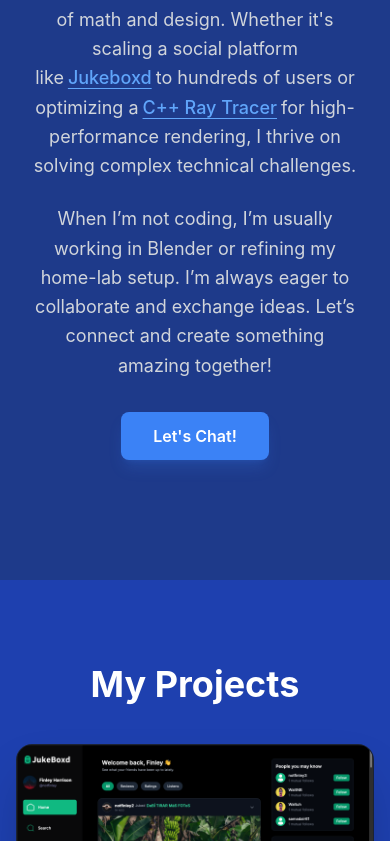
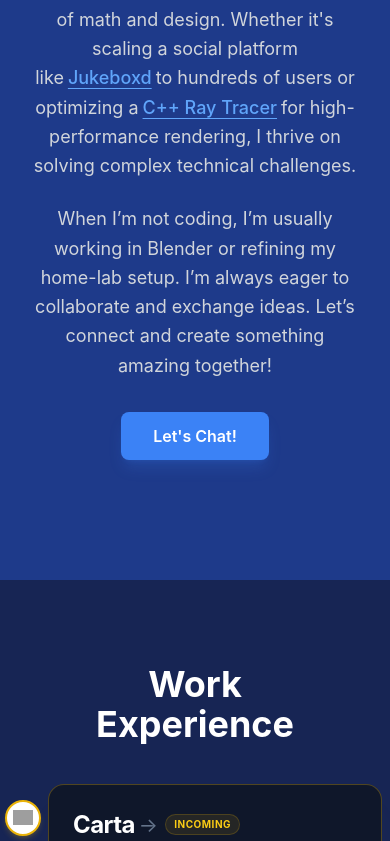
Before and after one commit to not-finley/Portfolio, a React (Vite) app: page / in a window 390 px wide. Shown: the part 1159-2000 px from the top of the page. Built offline with nearby package versions, Linux system fonts and the light colour scheme; grey boxes are pictures that could not be loaded.

Commit message:
Added photos and updated past experience

```diff
--- a/src/App.tsx
+++ b/src/App.tsx
@@ -36,8 +36,8 @@ const MainPortfolio = () => {
     <>
       <Home />
       <About />
+      <PastExperience />
       <Projects />
-      <PastExperience />
       <Contact />
     </>
   );
--- a/src/components/Navbar.tsx
+++ b/src/components/Navbar.tsx
@@ -26,8 +26,8 @@ const Navbar = () => {
     const navLinks = [
         { name: 'Home', to: 'home', isRoute: false },
         { name: 'About', to: 'about', isRoute: false },
+        { name: 'Experience', to: 'experience', isRoute: false },
         { name: 'Projects', to: 'projects', isRoute: false },
-        { name: 'Experience', to: 'experience', isRoute: false },
         { name: 'Gallery', to: '/gallery', isRoute: true },
         { name: 'Contact', to: 'contact', isRoute: false },
     ];
--- a/src/pages/Gallery.tsx
+++ b/src/pages/Gallery.tsx
@@ -22,6 +22,10 @@ const Gallery = () => {
     {id: 8, img: "https://immich.finleyharrison.ca/api/assets/adaeca7f-2bb6-48da-91f0-772b176d0726/thumbnail?key=tcSYboOAYk6bgkp6zyGfuBkH0IYEb80Bw215EO58ucH4kIgsQU_0diZGM6Q9WskO2Tk&size=preview&c=2OcRBYKPZYdWdYgyl3mohnT1%2Fnj9&edited=true", alt: "Photo of a Go train", title: "Conductor's View", category: "photography" },
     {id: 9, img: "https://immich.finleyharrison.ca/api/assets/f751f4a3-8676-46f5-b33b-fe243605dc99/thumbnail?key=tcSYboOAYk6bgkp6zyGfuBkH0IYEb80Bw215EO58ucH4kIgsQU_0diZGM6Q9WskO2Tk&size=preview&c=mvgNDYR1iIeAiIeWiZd3eKqPaQZn&edited=true", alt: "Photo of Pigeons in a park", title: "Pigeon Parade", category: "photography" },
     {id: 10, img: "https://immich.finleyharrison.ca/api/assets/5ba7df7b-2960-4970-8b2c-2f585a19e394/thumbnail?key=tcSYboOAYk6bgkp6zyGfuBkH0IYEb80Bw215EO58ucH4kIgsQU_0diZGM6Q9WskO2Tk&size=preview&c=FwgKBQJqho%2BJSHV4aZl3hpwI%2FBrQ&edited=true", alt: "Photo of the stop button on a streetcar", title: "Streetcar Stop", category: "photography" },
+    {id: 11, img: "https://immich.finleyharrison.ca/api/assets/63e90360-2a4b-4e1e-8952-081311692b7f/thumbnail?key=YQhxRJKAJC7mHncfoV8Hs-OxyYePPXExRhMhcg29ZfDaTlz0zBnwyDThnq-D01HLBoQ&size=preview&c=YxgWDYL1lmiYeHiHh4h3dwtmpZCG&edited=true", alt: "Photo of a cat face close up", title: "Sunlit Cat", category: "photography" },
+    {id: 12, img: "https://immich.finleyharrison.ca/api/assets/15623ee3-95fc-419f-8a2f-7f425bf92810/thumbnail?key=YQhxRJKAJC7mHncfoV8Hs-OxyYePPXExRhMhcg29ZfDaTlz0zBnwyDThnq-D01HLBoQ&size=preview&c=lKkKHQ6OiZd5BqhoaHeZdn%2BX9JZa&edited=true", alt: "Photo of a sitting cat from the back with it's shadow", title: "Super Cat", category: "photography" },
+    {id: 13, img: "https://immich.finleyharrison.ca/api/assets/cc32ca3a-8f74-419b-a0b7-812a1e443e28/thumbnail?key=YQhxRJKAJC7mHncfoV8Hs-OxyYePPXExRhMhcg29ZfDaTlz0zBnwyDThnq-D01HLBoQ&size=preview&c=5AcSDQJWd4%2BIV4l4eHeHZ5tw5wtX&edited=true", alt: "Photo of Kensington Market", title: "Welcome to Kensington", category: "photography" },
+    {id: 14, img: "https://immich.finleyharrison.ca/api/assets/17d0bb16-d0f2-4787-8c5e-71f600c51185/thumbnail?key=YQhxRJKAJC7mHncfoV8Hs-OxyYePPXExRhMhcg29ZfDaTlz0zBnwyDThnq-D01HLBoQ&size=preview&c=pdYFBYAEaGd8h3iEd5d4diJTAHeH&edited=true", alt: "Photo of a plane landing", title: "Landing in Toronto", category: "photography" },
     { id: 1, img: "assets/images/ViClay.png", alt: "3d sculpture of Vi", title: "Vi Clay Sculpt", category: "3d" },
     { id: 2, img: "assets/images/Vi.png", alt: "Painted 3d sculpture of Vi", title: "Vi Textured Render", category: "3d" },
     { id: 3, img: "assets/images/Fractal.jpeg", alt: "3d render of a fractal", title: "Mandelbulb Exploration I", category: "3d" },
--- a/src/pages/PastExperience.tsx
+++ b/src/pages/PastExperience.tsx
@@ -1,108 +1,200 @@
-import { motion, useAnimation, useInView } from "motion/react"
-import { useEffect, useRef } from "react";
+import React from 'react';
+import { motion } from "framer-motion";
+import { useInView } from "react-intersection-observer";
 
-const PastExperience = () => {
-  const ref = useRef(null);
-  const isInView = useInView(ref, { once: true});
-  const mainControls = useAnimation();
+interface ExperienceItem {
+  title: string;
+  company: string;
+  url: string;
+  domain: string;
+  duration: string;
+  description: string;
+  tags: string[];
+  isIncoming?: boolean; // Added flag to style future roles differently
+}
 
-  useEffect(() => {
-    if (isInView) {
-        mainControls.start({
-            opacity: 1, // Corrected from 100 to 1 for standard opacity values
-            x: 0,
-            y: 0,
-            scale: 1
-        })
-    }
-  }, [isInView, mainControls])
-
-  const experiences = [
+const PastExperience: React.FC = () => {
+  const experiences: ExperienceItem[] = [
+    {
+      title: "Software Engineer Intern",
+      company: "Carta",
+      url: "https://carta.com/",
+      domain: "carta.com",
+      duration: "Fall 2026",
+      description: "Incoming Software Engineer Intern for the Fall 2026 co-op term.",
+      tags: ["FinTech", "Backend", "Full Stack"],
+      isIncoming: true
+    },
     {
       title: "Software Engineer Intern",
       company: "Rocscience Inc.",
       url: "https://www.rocscience.com/",
-      duration: "January 2026 - April 2026",
-      // Updated with metrics from Resume [cite: 20, 21, 22]
-      description: "Engineered an ASP.NET Core Audit Dashboard for system-critical log transactions and deployed batch cleanup processes that reduced database size by 30%. Optimized legacy C# methods to achieve 5x speedups in critical code paths."
+      domain: "rocscience.com",
+      duration: "Jan 2026 - Apr 2026",
+      description: "Engineered an ASP.NET Core Audit Dashboard for system-critical log transactions and deployed batch cleanup processes that reduced database size by 30%. Optimized legacy C# methods to achieve 5x speedups in critical code paths.",
+      tags: ["ASP.NET Core", "C#", "SQL Server", "Backend Dev"]
     },
     {
       title: "Software Engineer Intern",
-      company: "BCS Automation ltd.",
+      company: "BCS Automation Ltd.",
       url: "https://bcsautomation.ca/",
+      domain: "bcsautomation.ca",
       duration: "May 2025 - Aug 2025",
-      // Updated with metrics from Resume [cite: 28, 30, 31]
       description: "Architected a real-time data pipeline using Azure EventHub to ingest 2GB/hr of telemetry data and implemented a RAG-based chatbot that reduced info retrieval time by 60%. Cut API response times from 3.2s to 120ms via Redis caching.",
+      tags: ["Azure", "Redis", "Python", "RAG / AI", "EventHub"]
     },
     {
       title: "Service Desk Specialist",
       company: "University of Waterloo IST",
       url: "https://uwaterloo.ca/information-systems-technology/",
+      domain: "uwaterloo.ca",
       duration: "May 2024 - Aug 2024",
-      // Updated with metrics from Resume [cite: 35, 36]
       description: "Spearheaded an AI chatbot that drove a 20% decrease in support requests and engineered automated Windows configuration scripts, saving the team over 3 hours of manual work weekly.",
-      delay: 0.4
+      tags: ["Automation", "Powershell", "ITSM", "Scripting"]
     },
     {
       title: "3D Generalist",
       company: "Nettwerk Music Group",
       url: "https://www.nettwerk.com/",
+      domain: "nettwerk.com",
       duration: "Jan 2021 - Jan 2024",
       description: "Designed and animated high-quality 3D visuals for over 50 songs, leveraging Blender to create immersive music experiences.",
-      delay: 1
+      tags: ["Blender 3D", "Animation", "Creative Direction", "VFX"]
     },
     {
       title: "Lifeguard/Swim Instructor",
       company: "City of Waterloo",
       url: "https://www.waterloo.ca/",
+      domain: "waterloo.ca",
       duration: "Jun 2023 - Sep 2023",
       description: "Ensured public safety through vigilant lifeguarding and emergency response, while delivering personalized swim instruction to students of all ages and skill levels.",
-      delay: 1.6
+      tags: ["First Aid / CPR", "Leadership", "Crisis Management"]
     },
-];
+  ];
 
   return (
-    <div id="experience" className="flex flex-col items-center justify-center h-auto bg-blue-900 pb-24">
-      <motion.h1
-      initial={{ opacity: 0, y: -50 }}
-      animate={mainControls}
-      transition={{duration: 0.5, delay: 0.1}}
-      ref={ref} className="text-4xl text-center font-bold text-white mb-8 mt-24">Work Experience</motion.h1>
+    <div id="experience" className="bg-blue-950 h-auto py-10 px-4">
+      <div className="max-w-6xl mx-auto text-center mt-11 mb-10">
+        <h1 className="text-4xl font-bold text-white m-10">Work Experience</h1>
 
-      <motion.div
+        {/* Timeline Container */}
+        <div className="relative w-full flex flex-col items-center justify-center pl-6 ml-2 md:ml-0 md:pl-0">
+
+          {/* Centering Spine line */}
+          <div className="hidden md:block absolute left-1/2 transform -translate-x-1/2 top-0 bottom-0 w-0.5 bg-blue-500/20" />
+
+          {experiences.map((exp, index) => (
+            <ExperienceCard key={index} exp={exp} index={index} />
+          ))}
+        </div>
+      </div>
+    </div>
+  );
+};
+
+interface ExperienceCardProps {
+  exp: ExperienceItem;
+  index: number;
+}
+
+const ExperienceCard: React.FC<ExperienceCardProps> = ({ exp, index }) => {
+  const { ref, inView } = useInView({
+    triggerOnce: true,
+    rootMargin: "-40% 0px",
+    threshold: 0,
+  });
+
+  const isEven = index % 2 === 0;
+
+  return (
+    <motion.div
+      ref={ref}
+      whileHover={{
+          y: -5,
+          rotateX: 2,
+          rotateY: isEven ? -2 : 2,
+          transition: { duration: 0.2 }
+      }}
+      style={{ perspective: "1000px" }}
       initial={{ opacity: 0, y: 100 }}
-      animate={mainControls}
-      transition={{duration: 0.5, delay: 0.1}}
-      className="max-w-2xl relative border-l border-gray-300/30 m-4">
+      animate={inView ? { opacity: 1, y: 0 } : {}}
+      transition={{ duration: 0.6, delay: 0.1 }}
+      className={`relative w-full flex mb-12 md:mb-8 group ${
+        isEven ? 'md:justify-start md:text-left' : 'md:justify-end md:text-left'
+      }`}
+    >
+      {/* Brand Favicon Box */}
+      <div
+        className={`absolute top-4 w-[36px] h-[36px] rounded-full bg-white border-2 overflow-hidden flex items-center justify-center p-1.5 shadow-md group-hover:scale-110 transition-all duration-300 z-10
+        -left-[43px] md:left-1/2 md:-translate-x-1/2 ${
+          exp.isIncoming
+            ? 'border-yellow-500 shadow-yellow-500/20 group-hover:border-yellow-400'
+            : 'border-blue-500/40 shadow-blue-500/10 group-hover:border-blue-400'
+        }`}
+      >
+        <img
+          src={`https://www.google.com/s2/favicons?domain=${exp.domain}&sz=64`}
+          alt={`${exp.company} Logo`}
+          onError={(e) => {
+            (e.target as HTMLImageElement).src = `https://icons.duckduckgo.com/ip3/${exp.domain}.ico`;
+          }}
+          className="w-full h-full object-contain"
+        />
+      </div>
 
-      {experiences.map((exp, index) => (
-        <div key={index} className="mb-12 ml-8 relative">
-            <div className="absolute -left-[41px] top-2 w-4 h-4 bg-blue-500 rounded-full shadow-[0_0_15px_rgba(59,130,246,1)]" />
-
-            <motion.div
-                whileHover={{ x: 10 }}
-                className="p-6 bg-white/5 backdrop-blur-md border border-white/10 rounded-xl hover:border-blue-500/50 transition-colors"
-            >
-                <span className="text-xs font-mono text-blue-400 uppercase tracking-widest">{exp.duration}</span>
-                <h2 className="text-2xl font-bold text-white mt-1">{exp.title}</h2>
-
-                {/* Updated Company Link */}
+      {/* Main Card Component Box */}
+      <div
+        className={`w-full md:w-[calc(50%-2rem)] text-left p-6 bg-slate-900 border rounded-2xl shadow-2xl transition-all duration-300 ${
+          exp.isIncoming
+            ? 'border-yellow-500/30 group-hover:border-yellow-500/50 shadow-yellow-500/5'
+            : 'border-white/5 group-hover:border-blue-500/20'
+        }`}
+      >
+        <div className="flex flex-col sm:flex-row sm:items-center justify-between gap-1 mb-2">
+            <div className="flex items-center gap-2">
                 <a
                   href={exp.url}
                   target="_blank"
                   rel="noopener noreferrer"
-                  className="inline-block text-blue-200/70 font-medium mb-3 hover:text-blue-400 transition-colors underline-offset-4 hover:underline"
+                  className="text-2xl font-bold text-white hover:text-blue-400 transition-colors tracking-tight inline-flex items-center gap-1 group/link"
                 >
                   {exp.company}
+                  <span className="text-slate-500 group-hover/link:text-blue-400 group-hover/link:translate-x-0.5 transition-all text-xl font-normal">→</span>
                 </a>
 
-                <p className="text-slate-400 leading-relaxed">{exp.description}</p>
-            </motion.div>
+                {/* Visual "Incoming" Badge */}
+                {exp.isIncoming && (
+                  <span className="text-[10px] font-bold px-2 py-0.5 rounded-full bg-yellow-500/10 text-yellow-400 border border-yellow-500/20 tracking-wider uppercase">
+                    Incoming
+                  </span>
+                )}
+            </div>
+            <span className={`text-xs font-mono uppercase tracking-widest ${
+              exp.isIncoming ? 'text-yellow-400/90' : 'text-blue-400/80'
+            }`}>{exp.duration}</span>
         </div>
-    ))}
-      </motion.div>
-    </div>
+
+        <h3 className="text-xs md:text-sm font-semibold text-slate-300 font-mono tracking-wider uppercase mb-4">{exp.title}</h3>
+        <p className="text-gray-300 leading-relaxed text-sm md:text-[15px] mb-5">{exp.description}</p>
+
+        {/* Tech Badges Container */}
+        <div className="flex flex-wrap gap-2">
+          {exp.tags.map((tag, tagIndex) => (
+            <span
+              key={tagIndex}
+              className={`text-[11px] md:text-xs font-medium px-2.5 py-1 rounded-md border tracking-wide ${
+                exp.isIncoming
+                  ? 'bg-yellow-500/10 text-yellow-300 border-yellow-500/20'
+                  : 'bg-blue-500/10 text-blue-300 border-blue-400/30'
+              }`}
+            >
+              {tag}
+            </span>
+          ))}
+        </div>
+      </div>
+    </motion.div>
   );
-}
+};
 
 export default PastExperience;
```
